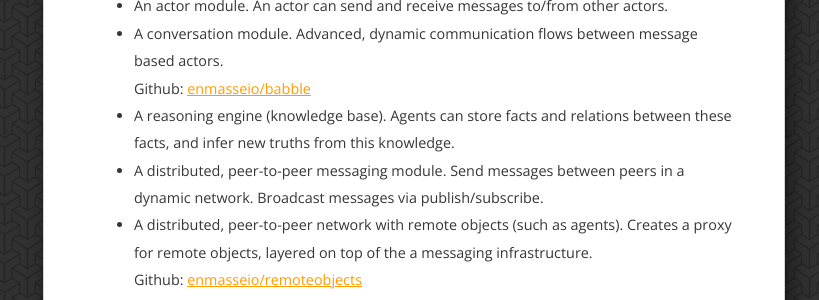
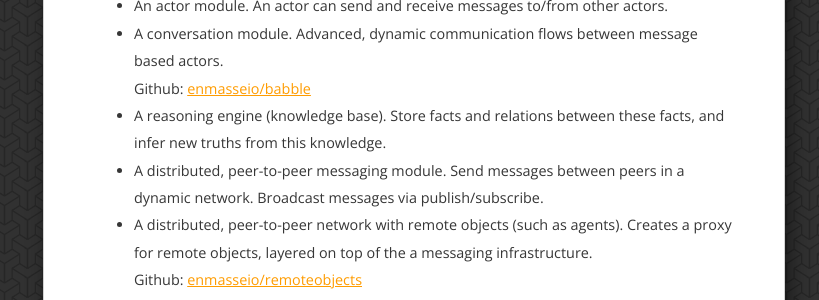
Before and after one commit to enmasseio/website, a Jekyll site: the page built from index.md, in a window 1280 px wide. Shown: the part 1041-1341 px from the top of the page, without its empty margins (226-1045 px from the left). Built offline with Jekyll 4.4.1, drawn with Linux system fonts in a browser that asks for light colours.

Commit message:
Improved some text

```diff
--- a/index.md
+++ b/index.md
@@ -32,7 +32,7 @@ Enmasse will contain the following components:
 - An actor module. An actor can send and receive messages to/from other actors.
 - A conversation module. Advanced, dynamic communication flows between message based actors.<br>
   Github: [enmasseio/babble](https://github.com/enmasseio/babble)
-- A reasoning engine (knowledge base). Agents can store facts and relations between these facts, and infer new truths from this knowledge.
+- A reasoning engine (knowledge base). Store facts and relations between these facts, and infer new truths from this knowledge.
 - A distributed, peer-to-peer messaging module. Send messages between peers in a dynamic network. Broadcast messages via publish/subscribe.
 - A distributed, peer-to-peer network with remote objects (such as agents). Creates a proxy for remote objects, layered on top of the a messaging infrastructure.<br>
   Github: [enmasseio/remoteobjects](https://github.com/enmasseio/remoteobjects)
```
